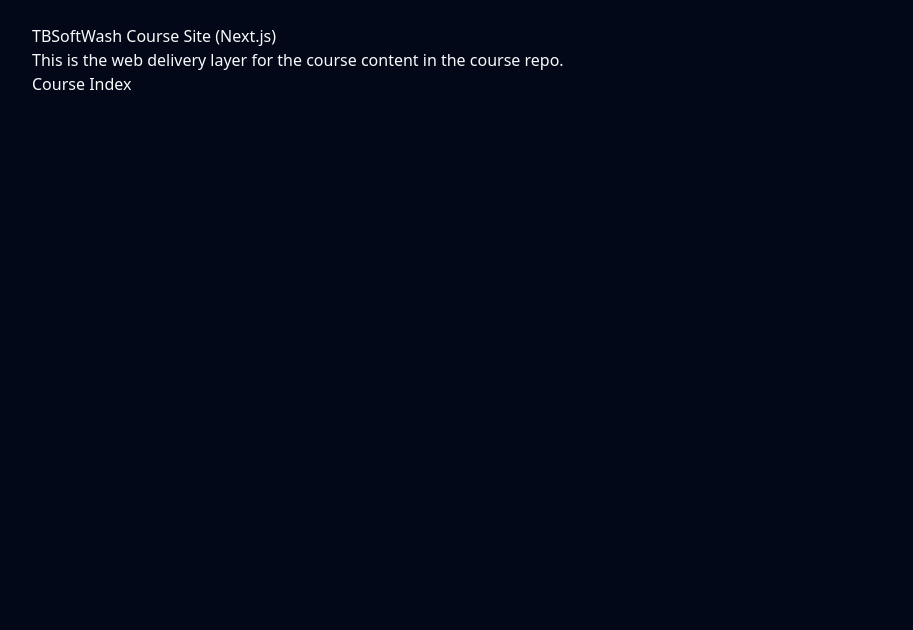
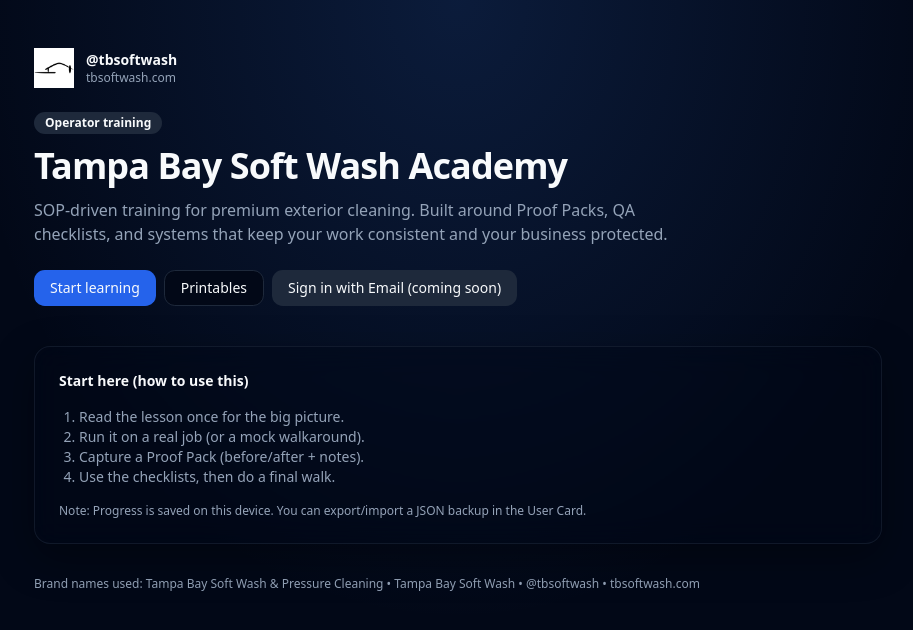
Before and after one commit to tbsoftwash/tbsoftwash-course-site, a Next.js app: page / in a window 1280 px wide. Shown: the top 630 px of the page, without its empty margins (182-1095 px from the left). Built offline with nearby package versions, Linux system fonts and the light colour scheme.

Commit message:
Landing page revamp + email sign-in stub + progress export/import

```diff
--- a/src/app/page.tsx
+++ b/src/app/page.tsx
@@ -1,15 +1,62 @@
 import Link from "next/link";
+
+import { Badge } from "@/components/ui/badge";
+import { Button } from "@/components/ui/button";
 
 export default function Home() {
   return (
-    <main style={{ padding: 24, maxWidth: 900, margin: "0 auto" }}>
-      <h1>TBSoftWash Course Site (Next.js)</h1>
-      <p>This is the web delivery layer for the course content in the course repo.</p>
-      <ul>
-        <li>
-          <Link href="/course">Course Index</Link>
-        </li>
-      </ul>
+    <main className="mx-auto max-w-4xl px-6 py-12">
+      <div className="pointer-events-none absolute inset-0 -z-10 bg-[radial-gradient(ellipse_at_top,rgba(59,130,246,0.16),transparent_55%)]" />
+
+      <div className="flex items-center gap-3">
+        {/* eslint-disable-next-line @next/next/no-img-element */}
+        <img src="/brand-icon.png" alt="Tampa Bay Soft Wash" className="h-10 w-10" />
+        <div>
+          <div className="text-sm font-semibold">@tbsoftwash</div>
+          <div className="text-xs text-muted-foreground">tbsoftwash.com</div>
+        </div>
+      </div>
+
+      <Badge className="mt-6" variant="secondary">
+        Operator training
+      </Badge>
+      <h1 className="mt-3 text-4xl font-semibold tracking-tight">
+        Tampa Bay Soft Wash Academy
+      </h1>
+      <p className="mt-3 max-w-2xl text-muted-foreground">
+        SOP-driven training for premium exterior cleaning. Built around Proof Packs, QA checklists, and
+        systems that keep your work consistent and your business protected.
+      </p>
+
+      <div className="mt-6 flex flex-wrap gap-2">
+        <Button asChild>
+          <Link href="/course">Start learning</Link>
+        </Button>
+        <Button asChild variant="outline">
+          <Link href="/course/printables">Printables</Link>
+        </Button>
+        <Button asChild variant="secondary" title="Use your email to save your progress — no passwords required. (Coming soon)">
+          <Link href="/signin">Sign in with Email (coming soon)</Link>
+        </Button>
+      </div>
+
+      <div className="mt-10 grid gap-4 rounded-2xl glass-panel p-6">
+        <div className="text-sm font-semibold">Start here (how to use this)</div>
+        <ol className="list-decimal pl-5 text-sm text-muted-foreground">
+          <li>Read the lesson once for the big picture.</li>
+          <li>Run it on a real job (or a mock walkaround).</li>
+          <li>Capture a Proof Pack (before/after + notes).</li>
+          <li>Use the checklists, then do a final walk.</li>
+        </ol>
+        <p className="text-xs text-muted-foreground">
+          Note: Progress is saved on this device. You can export/import a JSON backup in the User Card.
+        </p>
+      </div>
+
+      <div className="mt-8 text-xs text-muted-foreground">
+        Brand names used: Tampa Bay Soft Wash &amp; Pressure Cleaning • Tampa Bay Soft Wash • @tbsoftwash •
+        tbsoftwash.com
+      </div>
     </main>
   );
 }
--- /dev/null
+++ b/src/app/signin/page.tsx
@@ -0,0 +1,40 @@
+import Link from "next/link";
+
+import { Button } from "@/components/ui/button";
+import { Badge } from "@/components/ui/badge";
+
+export default function SignInComingSoon() {
+  return (
+    <main className="mx-auto max-w-2xl px-6 py-10">
+      <div className="pointer-events-none absolute inset-0 -z-10 bg-[radial-gradient(ellipse_at_top,rgba(59,130,246,0.16),transparent_55%)]" />
+
+      <Badge variant="secondary">Coming soon</Badge>
+      <h1 className="mt-3 text-3xl font-semibold tracking-tight">Email sign-in</h1>
+      <p className="mt-3 text-muted-foreground">
+        We’re adding passwordless email sign-in so you can label your progress and (later) sync across
+        devices.
+      </p>
+
+      <div className="mt-6 grid gap-3 rounded-2xl glass-panel p-5">
+        <div className="text-sm font-semibold">What you can do right now</div>
+        <ul className="list-disc pl-5 text-sm text-muted-foreground">
+          <li>Continue as Guest (progress saves on this device).</li>
+          <li>Export / Import your progress JSON (manual backup to Drive).</li>
+        </ul>
+
+        <div className="mt-2 flex flex-wrap gap-2">
+          <Button asChild>
+            <Link href="/course">Go to course</Link>
+          </Button>
+          <Button asChild variant="outline">
+            <Link href="/">Back</Link>
+          </Button>
+        </div>
+
+        <p className="mt-2 text-xs text-muted-foreground">
+          Dev note: SMTP/Auth.js wiring is stubbed. See <code>docs/AUTH-STUB.md</code>.
+        </p>
+      </div>
+    </main>
+  );
+}
--- a/src/components/UserCardMenu.tsx
+++ b/src/components/UserCardMenu.tsx
@@ -6,6 +6,7 @@
 import { DiagramStyleToggle } from "@/components/DiagramStyleToggle";
 import { PreviewModeToggle } from "@/components/PreviewModeToggle";
 import { clearProgress } from "@/lib/progress";
+import { downloadExport, applyImportPayload } from "@/lib/progressExport";
 import { cn } from "@/lib/utils";
 import {
   applyThemePreset,
@@ -206,6 +207,39 @@
               <div className="mb-1 text-xs text-muted-foreground">Accordion reader</div>
               <PreviewModeToggle />
             </div>
+            <div className="grid gap-2 sm:grid-cols-2">
+              <button
+                onClick={() => downloadExport()}
+                className="rounded-lg border bg-background/30 px-3 py-2 text-sm text-muted-foreground hover:bg-accent/40 hover:text-foreground"
+              >
+                Export progress (JSON)
+              </button>
+
+              <label className="cursor-pointer rounded-lg border bg-background/30 px-3 py-2 text-sm text-muted-foreground hover:bg-accent/40 hover:text-foreground">
+                <input
+                  type="file"
+                  accept="application/json"
+                  className="hidden"
+                  onChange={async (e) => {
+                    const file = e.target.files?.[0];
+                    if (!file) return;
+                    const text = await file.text();
+                    try {
+                      const payload = JSON.parse(text);
+                      applyImportPayload(payload);
+                      alert("Imported. Reloading…");
+                      window.location.reload();
+                    } catch (err: any) {
+                      alert(`Import failed: ${String(err?.message || err)}`);
+                    } finally {
+                      e.target.value = "";
+                    }
+                  }}
+                />
+                Import progress (JSON)
+              </label>
+            </div>
+
             <button
               onClick={() => {
                 if (confirm("Reset course progress on this device?")) {
--- /dev/null
+++ b/src/lib/progressExport.ts
@@ -0,0 +1,68 @@
+export type AcademyExport = {
+  schema: "tbsa.export.v1";
+  exportedAt: string;
+  data: Record<string, any>;
+};
+
+// Keys we care about. Keep explicit for stability.
+export const EXPORT_KEYS = [
+  "tbsa.completedLessons.v1",
+  "tbsa.lastLesson.v1",
+  "tbsa.activityDays.v1",
+  "tbsa.diagramStyle.v1",
+  "tbsa.previewMode.v1",
+  "tbsa.themePreset.v1",
+  // next-themes
+  "theme",
+] as const;
+
+export function buildExportPayload(): AcademyExport {
+  const data: Record<string, any> = {};
+  if (typeof window !== "undefined") {
+    for (const k of EXPORT_KEYS) {
+      const v = window.localStorage.getItem(k);
+      if (v !== null) data[k] = v;
+    }
+  }
+
+  return {
+    schema: "tbsa.export.v1",
+    exportedAt: new Date().toISOString(),
+    data,
+  };
+}
+
+export function applyImportPayload(payload: AcademyExport) {
+  if (typeof window === "undefined") return;
+  if (!payload || payload.schema !== "tbsa.export.v1" || !payload.data) {
+    throw new Error("Invalid export file");
+  }
+
+  for (const k of Object.keys(payload.data)) {
+    // Only allow known keys (avoid letting random JSON write arbitrary localStorage)
+    if (!(EXPORT_KEYS as readonly string[]).includes(k)) continue;
+    const v = payload.data[k];
+    if (typeof v !== "string") continue;
+    window.localStorage.setItem(k, v);
+  }
+
+  // refresh UI
+  window.dispatchEvent(new Event("tbsa:progress"));
+  window.dispatchEvent(new Event("tbsa:themePreset"));
+  window.dispatchEvent(new Event("storage"));
+}
+
+export function downloadExport() {
+  const payload = buildExportPayload();
+  const blob = new Blob([JSON.stringify(payload, null, 2)], { type: "application/json" });
+  const url = URL.createObjectURL(blob);
+
+  const a = document.createElement("a");
+  a.href = url;
+  a.download = "tbsoftwash-academy-progress.json";
+  document.body.appendChild(a);
+  a.click();
+  a.remove();
+
+  URL.revokeObjectURL(url);
+}
```
Also changed, not shown: 1 other file (tests, documents, lock files or other folders).
